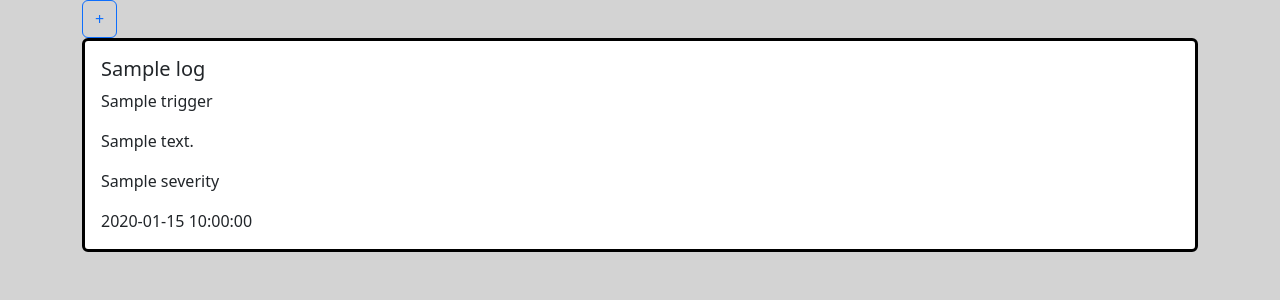
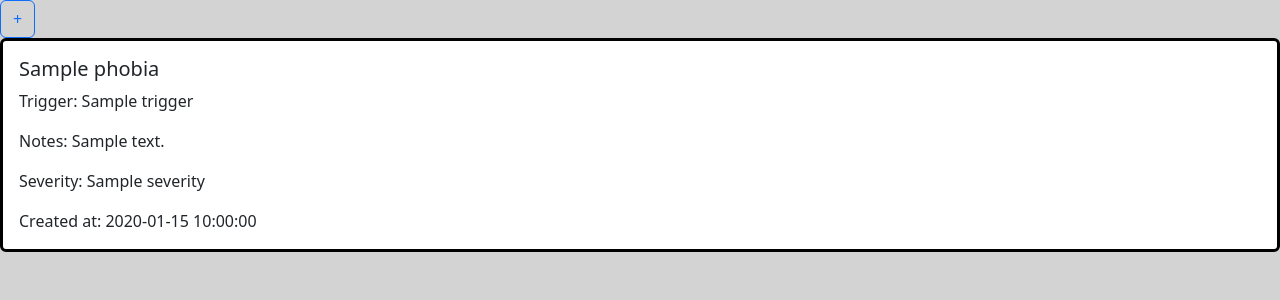
Before and after one commit to Jelly-Bean-Coder/phobia-pages, a Flask app: template app/templates/logs.html in a window 1280 px wide. Shown: the part 240-540 px from the top of the page. Run offline with Flask 3, Linux system fonts and the light colour scheme; the template is opened without the code that fills it: most values are stand-ins (such as "Sample title", 1, 10 or a date in 2020); parts of the project's set-up code (start-up, migrations or seed data) failed here and were passed over.

Commit message:
Refactor templates to extend base layout and enhance log creation functionality

```diff
--- a/app/models.py
+++ b/app/models.py
@@ -52,12 +52,13 @@ class AnxietyLog(db.Model):
     user_id = db.Column(db.Integer, db.ForeignKey('user.id'), nullable=False)
 
     # Links to the specific phobia entry they were browsing/logging
-    phobia_name = db.Column(db.Integer, db.ForeignKey('phobia.id'), nullable=False)
+    phobia_id = db.Column(db.Integer, db.ForeignKey('phobia.id'), nullable=False)
 
     # What specifically happened
     trigger = db.Column(db.String(255), nullable=False)
     notes = db.Column(db.Text, nullable=True)
     severity = db.Column(db.Integer, nullable=False)  # 1-10
-    created_at = db.Column(db.DateTime, default=datetime.now)
+    created_at = db.Column(db.DateTime, default=datetime.strftime("%Y-%b-%d %H:%M %p"))
 
     user = db.relationship('User', back_populates='logs')
+    phobia = db.relationship('Phobia')
--- a/app/static/css/styles.css
+++ b/app/static/css/styles.css
@@ -33,7 +33,7 @@ header {
 }
 
 .bookmark-created {
-    background-color: #ffcd00;
+    background-color: #ffc107;
 }
 
 .form-div {
@@ -43,7 +43,7 @@ header {
     align-items: center;
     flex-grow: 1;
 
-    form {
+    > form {
         width: 80%;
         margin: 5px auto;
     }
@@ -53,3 +53,12 @@ header {
 .card {
     border: 3px solid black;
 }
+
+#phobia-type {
+    background-color: lightblue;
+    border: 1px solid black;
+    border-radius: 4px;
+
+    font-weight: bold;
+    font-size: 0.65rem;
+}
--- a/app/static/javascript/scripts.js
+++ b/app/static/javascript/scripts.js
@@ -1,4 +1,25 @@
 async function bookmark(phobia_id) {
+
+
+    function newFlashMessage(message, type) {
+    let template = document.getElementById("template");
+
+    // 1. Define allowed alert types (fallback to 'primary' if invalid)
+    const validTypes = ['success', 'danger', 'warning', 'info', 'secondary'];
+    const alertType = validTypes.includes(type) ? type : 'primary';
+
+    // 2. Set the HTML string using standard JavaScript template literals
+    template.innerHTML = `
+      <div class="alert alert-${alertType} alert-dismissible fade show position-absolute top-0 start-50 translate-middle-x w-100 z-3 mt-3" role="alert" style="z-index: 1050;">
+        ${message}
+        <button type="button" class="btn-close" data-bs-dismiss="alert" aria-label="Close"></button>
+      </div>
+    `;
+
+    // 3. Stamp it out onto the page
+    document.body.appendChild(template.content.cloneNode(true));
+}
+
     const params = new URLSearchParams({
         phobia_id: phobia_id
     });
@@ -9,8 +30,10 @@ async function bookmark(phobia_id) {
 
     if (status === 201) {
         el.classList.add("bookmark-created");
+        newFlashMessage("Bookmark created!", "success");
     }
     else if (status === 200) {
         el.classList.remove("bookmark-created");
+        newFlashMessage("Bookmark removed!", "success");
     }
 }
--- a/app/templates/index.html
+++ b/app/templates/base.html
@@ -26,7 +26,7 @@
         <h1 id="website-title" class="text-white">Phobia Pages</h1>
     </header>
 
-    <main class="{% block main_class %}flex-grow-1 d-flex align-items-center justify-content-center{% endblock %}">
+    <main class="{% block main_class %}d-flex flex-grow-1{% endblock %}">
         {% block content %}{% endblock %}
     </main>
 
--- a/app/templates/bookmarks.html
+++ b/app/templates/bookmarks.html
@@ -1,4 +1,4 @@
-{% extends "index.html" %}
+{% extends "base.html" %}
 {% block main_class %}{% endblock %}
 {% block content %}
 {% for bookmark in bookmarks %}
--- a/app/templates/error.html
+++ b/app/templates/error.html
@@ -1,4 +1,4 @@
-{% extends "index.html" %}
+{% extends "base.html" %}
 {% block content %}
 <h1>Uh-oh, looks like something happened.</h1>
 <h2>{{ error | default("?") }}</h2>
--- a/app/templates/login.html
+++ b/app/templates/login.html
@@ -1,4 +1,4 @@
-{% extends "index.html" %}
+{% extends "base.html" %}
 {% block content %}
 <div class="form-div">
     <form method="POST" action="{{ url_for('auth.login') }}">
--- a/app/templates/logs.html
+++ b/app/templates/logs.html
@@ -1,20 +1,67 @@
-{% extends "index.html" %}
+{% extends "base.html" %}
 {% block main_class %}{% endblock %}
 {% block content %}
-        <div class="container grid">
-            <button class="btn btn-outline-primary btn-md">&plus;</button>
-            <div class="col-md-12">
-                {% for log in logs %}
-                    <div class="card">
-                        <div class="card-body">
-                            <h5 class="card-title">{{ log.phobia_name }}</h5>
-                            <p class="card-text">{{ log.trigger }}</p>
-                            <p class="card-text">{{ log.notes }}</p>
-                            <p class="card-text">{{ log.severity }}</p>
-                            <p class="card-text">{{ log.created_at }}</p>
-                        </div>
+<button class="btn btn-outline-primary btn-md" data-bs-toggle="modal" data-bs-target="#logModal">&plus;</button>
+
+<div class="modal" id="logModal" tabindex="-1" aria-labelledby="logModalLabel" aria-hidden="true">
+    <div class="modal-dialog">
+        <div class="modal-content">
+            <div class="modal-header">
+                <h4 class="modal-title">Add Log</h4>
+                <button type="button" class="btn-close" data-bs-dismiss="modal"></button>
+            </div>
+
+            <div class="modal-body">
+                <form method="POST" action="{{ url_for('views.create_log') }}">
+                    <input type="hidden" value="{{ csrf_token() }}" name="csrf_token">
+
+                    <div class="mb-3">
+                        <label for="phobia_id" class="form-label">Phobia Name</label>
+                        <select id="phobia_id" name="phobia" class="form-control">
+                             <option value="" disabled selected hidden>Please choose a phobia...</option>
+                            {% for phobia in phobias %}
+                                <option value="{{ phobia.id }}">{{ phobia.name }}</option>
+                            {% endfor %}
+                        </select>
                     </div>
-                {% endfor %}
+
+                    <div class="mb-3">
+                        <label for="trigger" class="form-label">Trigger</label>
+                        <input type="text" name="trigger" class="form-control" id="trigger" placeholder="Enter trigger">
+                    </div>
+
+                    <div class="mb-3">
+                        <label for="notes" class="form-label">Notes</label>
+                        <textarea class="form-control" id="notes" name="notes" rows="3"></textarea>
+                    </div>
+
+                    <div class="mb-3">
+                        <label for="severity" class="form-label">Severity</label>
+                        <input type="range" id="severity" name="severity" min="1" max="10" class="form-range">
+                    </div>
+
+                    <div class="modal-footer px-0 pb-0">
+                        <button type="button" class="btn btn-secondary" data-bs-shadow data-bs-dismiss="modal">Cancel</button>
+                        <button type="submit" class="btn btn-primary">Save Log</button>
+                    </div>
+                </form>
             </div>
         </div>
+    </div>
+</div>
+
+
+<div class="col-md-12">
+    {% for log in logs %}
+        <div class="card">
+            <div class="card-body">
+                <h5 class="card-title">{{ log.phobia.name }}</h5>
+                <p class="card-text">Trigger: {{ log.trigger }}</p>
+                <p class="card-text">Notes: {{ log.notes }}</p>
+                <p class="card-text">Severity: {{ log.severity }}</p>
+                <p class="card-text">Created at: {{ log.created_at }}</p>
+            </div>
+        </div>
+    {% endfor %}
+</div>
 {% endblock %}
--- a/app/templates/post-search.html
+++ b/app/templates/post-search.html
@@ -1,4 +1,4 @@
-{% extends "index.html" %}
+{% extends "base.html" %}
 {% block main_class %}{% endblock %}
 {% block content %}
 <button onclick="window.location.href='{{ url_for('views.home') }}'" class="btn btn-primary"><- Back to Search</button>
--- a/app/templates/pre-search.html
+++ b/app/templates/pre-search.html
@@ -1,4 +1,4 @@
-{% extends "index.html" %}
+{% extends "base.html" %}
 {% block content %}
 <div class="form-div">
     <form action="{{ url_for('views.after_search') }}" method="POST">
--- a/app/templates/signup.html
+++ b/app/templates/signup.html
@@ -1,4 +1,4 @@
-{% extends "index.html" %}
+{% extends "base.html" %}
 {% block content %}
 <div class="form-div">
     <form method="POST" action="{{ url_for('auth.signup') }}">
```
Also changed, not shown: app/extensions.py (+5 -14 lines), app/templates/detailed-phobia.html (+8 -3 lines), app/views.py (+27 -14 lines). Lines whose indentation alone changed are shown as unchanged.
